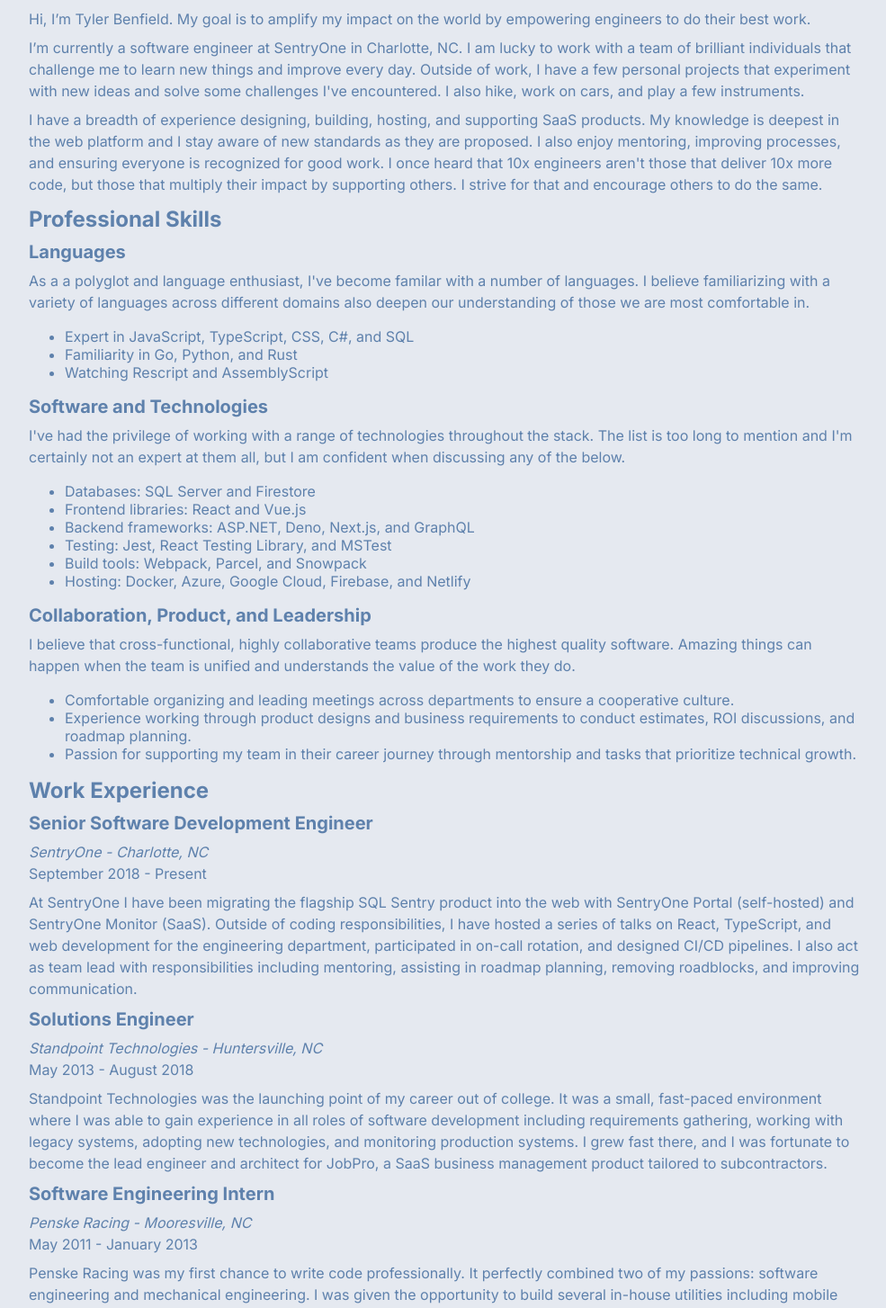
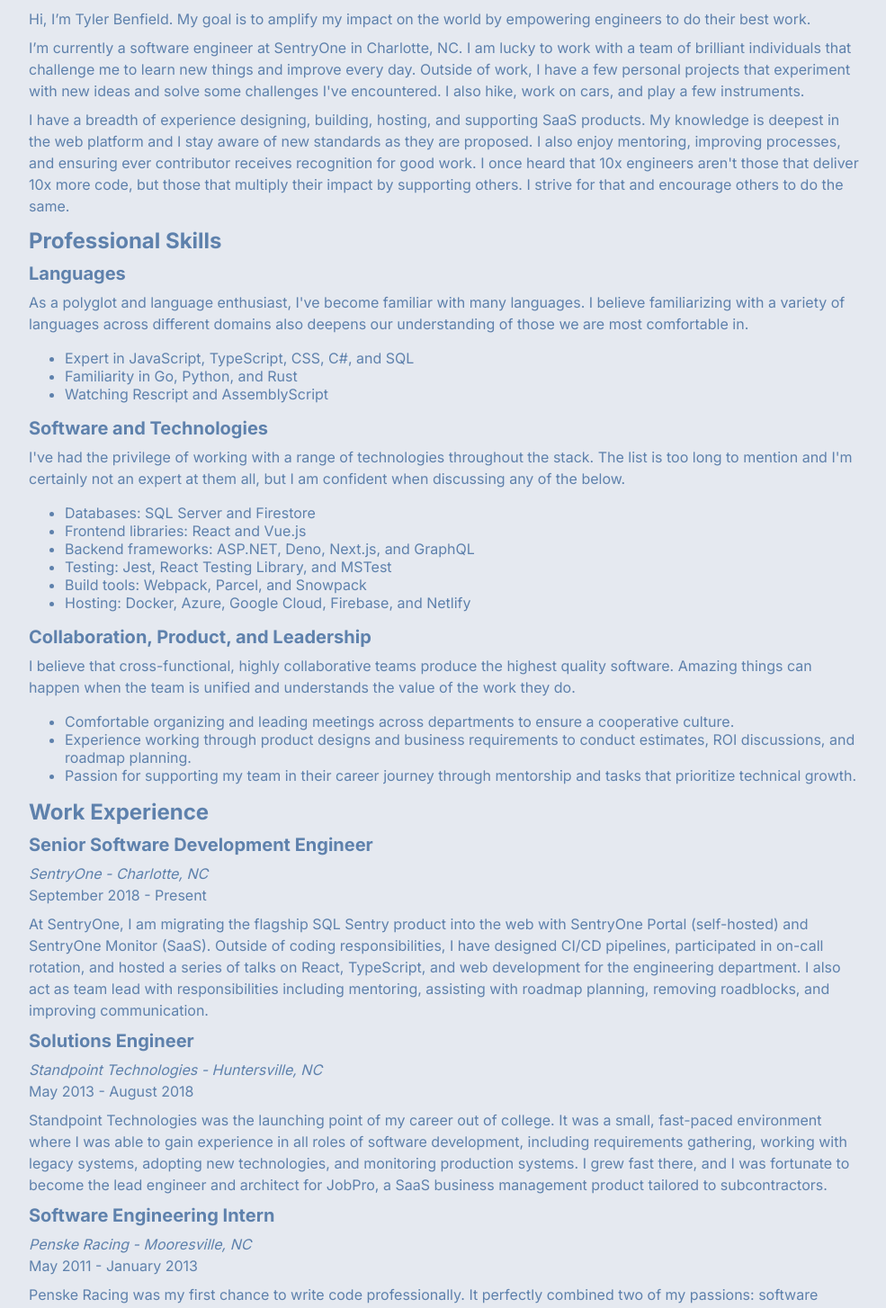
Before and after one commit to rtbenfield/tylerbenfield.me, a Next.js app: page /resume in a window 1280 px wide. Shown: the part 160-1614 px from the top of the page at 90% size, without its empty margins (144-1129 px from the left). Built offline with nearby package versions, Linux system fonts and the light colour scheme.

Commit message:
Fixed typos in resume

```diff
--- a/src/pages/resume.jsx
+++ b/src/pages/resume.jsx
@@ -32,10 +32,11 @@
         I have a breadth of experience designing, building, hosting, and
         supporting SaaS products. My knowledge is deepest in the web platform
         and I stay aware of new standards as they are proposed. I also enjoy
-        mentoring, improving processes, and ensuring everyone is recognized for
-        good work. I once heard that 10x engineers aren't those that deliver 10x
-        more code, but those that multiply their impact by supporting others. I
-        strive for that and encourage others to do the same.
+        mentoring, improving processes, and ensuring ever contributor receives
+        recognition for good work. I once heard that 10x engineers aren't those
+        that deliver 10x more code, but those that multiply their impact by
+        supporting others. I strive for that and encourage others to do the
+        same.
       </Typography>
 
       <section>
@@ -48,10 +49,10 @@
             Languages
           </Typography>
           <Typography variant="p">
-            As a a polyglot and language enthusiast, I've become familar with a
-            number of languages. I believe familiarizing with a variety of
-            languages across different domains also deepen our understanding of
-            those we are most comfortable in.
+            As a polyglot and language enthusiast, I've become familiar with
+            many languages. I believe familiarizing with a variety of languages
+            across different domains also deepens our understanding of those we
+            are most comfortable in.
           </Typography>
           <ul>
             <li>Expert in JavaScript, TypeScript, CSS, C#, and SQL</li>
@@ -122,14 +123,14 @@
             September 2018 - Present
           </Typography>
           <Typography variant="p">
-            At SentryOne I have been migrating the flagship SQL Sentry product
-            into the web with SentryOne Portal (self-hosted) and SentryOne
-            Monitor (SaaS). Outside of coding responsibilities, I have hosted a
-            series of talks on React, TypeScript, and web development for the
-            engineering department, participated in on-call rotation, and
-            designed CI/CD pipelines. I also act as team lead with
-            responsibilities including mentoring, assisting in roadmap planning,
-            removing roadblocks, and improving communication.
+            At SentryOne, I am migrating the flagship SQL Sentry product into
+            the web with SentryOne Portal (self-hosted) and SentryOne Monitor
+            (SaaS). Outside of coding responsibilities, I have designed CI/CD
+            pipelines, participated in on-call rotation, and hosted a series of
+            talks on React, TypeScript, and web development for the engineering
+            department. I also act as team lead with responsibilities including
+            mentoring, assisting with roadmap planning, removing roadblocks, and
+            improving communication.
           </Typography>
         </section>
 
@@ -145,7 +146,7 @@
           <Typography variant="p">
             Standpoint Technologies was the launching point of my career out of
             college. It was a small, fast-paced environment where I was able to
-            gain experience in all roles of software development including
+            gain experience in all roles of software development, including
             requirements gathering, working with legacy systems, adopting new
             technologies, and monitoring production systems. I grew fast there,
             and I was fortunate to become the lead engineer and architect for
@@ -166,10 +167,9 @@
           <Typography variant="p">
             Penske Racing was my first chance to write code professionally. It
             perfectly combined two of my passions: software engineering and
-            mechanical engineering. I was given the opportunity to build several
-            in-house utilities including mobile apps for trackside data
-            collection, desktop apps for comparing 3D scans, and various utility
-            libraries.
+            mechanical engineering. I built several in-house utilities,
+            including mobile apps for trackside data collection, desktop apps
+            for comparing 3D scans, and various utility libraries.
           </Typography>
         </section>
       </section>
```
